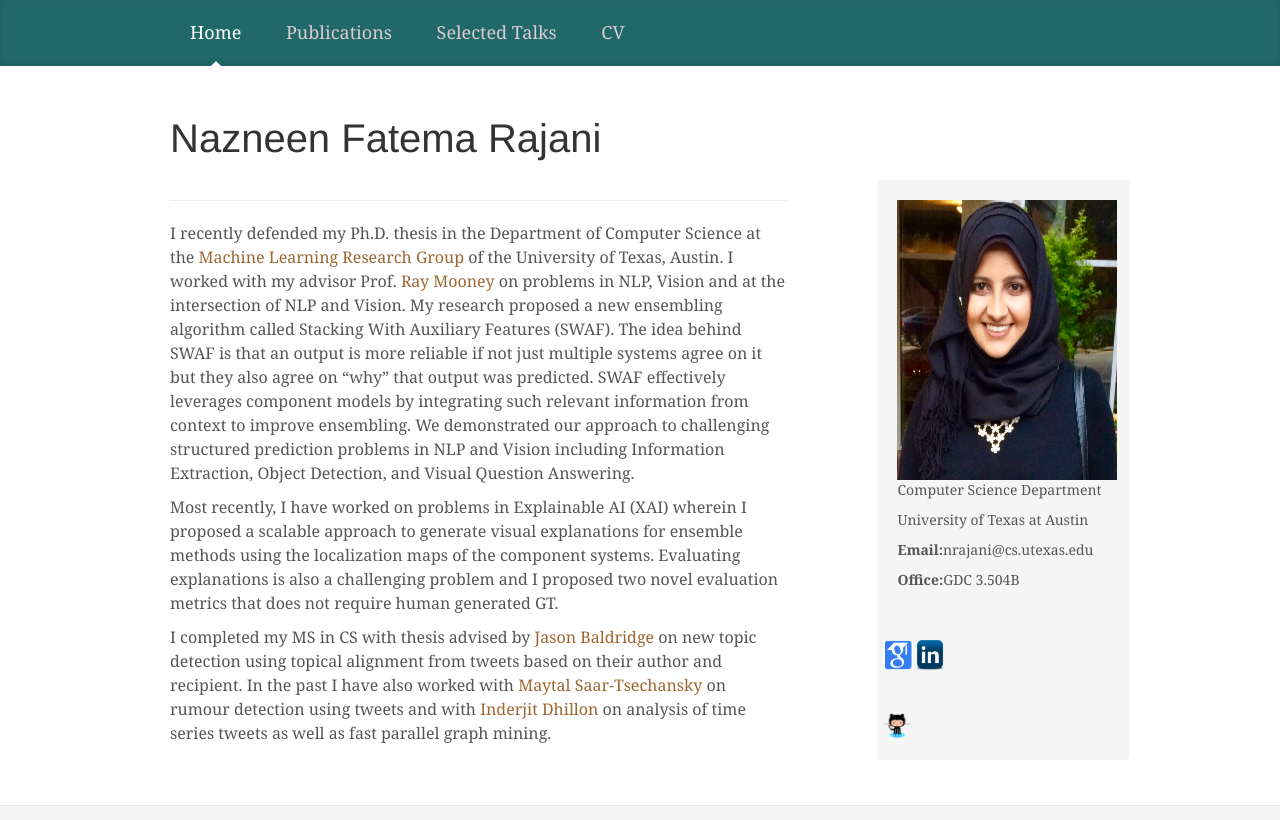
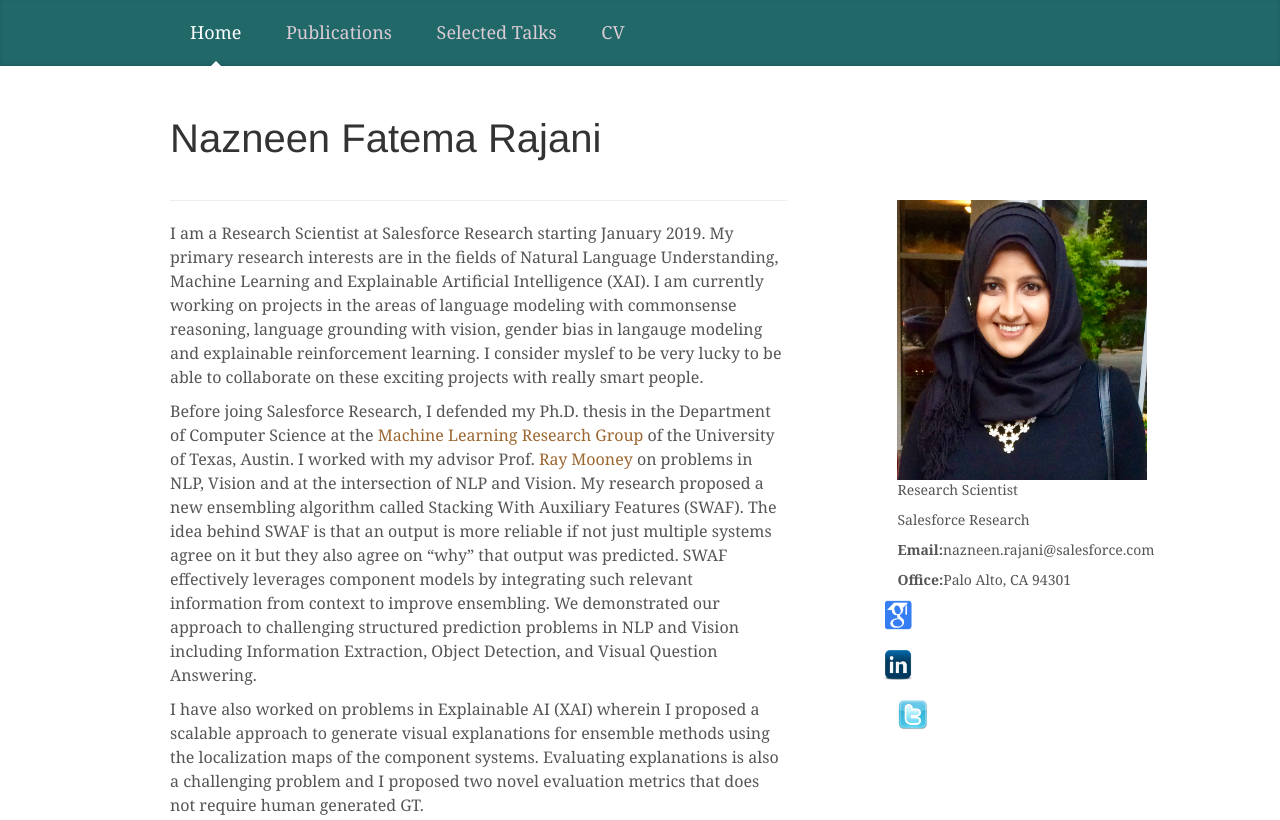
Before and after one commit to nazneenrajani/nazneenrajani.github.io, a plain HTML site: page index.html in a window 1280 px wide. Shown: the top 820 px of the page. Drawn offline with nearby package versions, Linux system fonts and the light colour scheme.

Commit message:
Latest changes

```diff
--- a/assets/main.css
+++ b/assets/main.css
@@ -111,17 +111,18 @@ color : #98A889;
 /* Sidebar modules for boxing content */
 .sidebar-module {
   padding: 15px;
-  margin: 0 -20px 20px;
+  margin: 0 -20px 40px;
 }
 .sidebar-module-inset {
   padding: 20px;
-  background-color: #f5f5f5;
+  width: 280;
+/*  background-color: #f5f5f5;*/
   border-radius: 4px;
 }
 .sidebar-module-inset p:last-child,
 .sidebar-module-inset ul:last-child,
 .sidebar-module-inset ol:last-child {
-  margin-bottom: 40px;
+  margin-bottom: 20px;
 }
 
 
--- a/index.html
+++ b/index.html
@@ -12,7 +12,7 @@
 
     <link href="https://maxcdn.bootstrapcdn.com/bootstrap/3.3.5/css/bootstrap.min.css" rel="stylesheet">
     <link href="assets/main.css" rel="stylesheet">
-   <link rel="icon" href="favicon.png">
+   <link rel="icon" href="sfr.png">
 <!-- HTML5 shim and Respond.js for IE8 support of HTML5 elements and media queries -->
     <!--[if lt IE 9]>
       <script src="https://oss.maxcdn.com/html5shiv/3.7.2/html5shiv.min.js"></script>
@@ -57,11 +57,13 @@
 
             <hr>
           <div class="blog-post" id="research"><!--research-->
-            <p>I recently defended my Ph.D. thesis in the Department of Computer Science at the <a href="https://www.cs.utexas.edu/~ml/">Machine Learning Research Group</a> of the University of Texas, Austin. I worked with my advisor Prof. <a href="https://www.cs.utexas.edu/~mooney">Ray Mooney</a> on problems in NLP, Vision and at the intersection of NLP and Vision. My research proposed a new ensembling algorithm called Stacking With Auxiliary Features (SWAF).  The idea behind SWAF is that an output is more reliable if not just multiple systems agree on it but they also agree on “why” that output was predicted. SWAF effectively leverages component models by integrating such relevant information from context to improve ensembling. We demonstrated our approach to challenging structured prediction problems in NLP and Vision including Information Extraction, Object Detection, and Visual Question Answering.
+		  <p> I am a Research Scientist at Salesforce Research starting January 2019. My primary research interests are in the fields of Natural Language Understanding, Machine Learning and Explainable Artificial Intelligence (XAI). I am currently working on projects in the areas of language modeling with commonsense reasoning, language grounding with vision, gender bias in langauge modeling and explainable reinforcement learning. I consider myslef to be very lucky to be able to collaborate on these exciting projects with really smart people.
+		  </p>
+		  <p>Before joing Salesforce Research, I defended my Ph.D. thesis in the Department of Computer Science at the <a href="https://www.cs.utexas.edu/~ml/">Machine Learning Research Group</a> of the University of Texas, Austin. I worked with my advisor Prof. <a href="https://www.cs.utexas.edu/~mooney">Ray Mooney</a> on problems in NLP, Vision and at the intersection of NLP and Vision. My research proposed a new ensembling algorithm called Stacking With Auxiliary Features (SWAF).  The idea behind SWAF is that an output is more reliable if not just multiple systems agree on it but they also agree on “why” that output was predicted. SWAF effectively leverages component models by integrating such relevant information from context to improve ensembling. We demonstrated our approach to challenging structured prediction problems in NLP and Vision including Information Extraction, Object Detection, and Visual Question Answering.
 </p>
 
 <p>
-Most recently, I have worked on problems in Explainable AI (XAI) wherein I proposed a scalable approach to generate visual explanations for ensemble methods using the localization maps of the component systems. Evaluating explanations is also a challenging problem and I proposed two novel evaluation metrics that does not require human generated GT.
+I have also worked on problems in Explainable AI (XAI) wherein I proposed a scalable approach to generate visual explanations for ensemble methods using the localization maps of the component systems. Evaluating explanations is also a challenging problem and I proposed two novel evaluation metrics that does not require human generated GT.
 </p>
 
 <p>I completed my MS in CS with thesis advised by  <a href="http://www.jasonbaldridge.com/">Jason Baldridge</a> on new topic detection using topical alignment from tweets based on their author and recipient. In the past I have also worked with <a href="http://www.mccombs.utexas.edu/execed/faculty/maytal-saar-tsechansky"> Maytal Saar-Tsechansky</a> on rumour detection using tweets and with <a href="https://www.cs.utexas.edu/~inderjit/">Inderjit Dhillon</a> on analysis of time series tweets as well as fast parallel graph mining.</a></p>
@@ -71,22 +73,20 @@ Most recently, I have worked on problems in Explainable AI (XAI) wherein I propo
 
         <div class="col-sm-3 col-sm-offset-1 blog-sidebar">
           <div class="sidebar-module sidebar-module-inset">
-          <img align=left width="220" height="280" src="nazneen_headshot.jpg"/>
-            <p>Computer Science Department</p>
-            <p>University of Texas at Austin</p>
-            <p><strong>Email:</strong>nrajani@cs.utexas.edu</p>
-            <p><strong>Office:</strong>GDC 3.504B</p>
+          <img align=left width="250" height="280" src="nazneen_headshot.jpg"/>
+            <p>Research Scientist</p>
+            <p>Salesforce Research</p>
+            <p><strong>Email:</strong>nazneen.rajani@salesforce.com</p>
+            <p><strong>Office:</strong>Palo Alto, CA 94301</p>
 	<div class="row">
   	<div class="column">
-	    <p><a href="https://scholar.google.com/citations?user=eIRG81YAAAAJ&hl=en" target="_blank"><img src="scholar.png" height="30" width="30" align="left" hspace="1"></a></p>
+	    <p><a href="https://scholar.google.com/citations?user=eIRG81YAAAAJ&hl=en" target="_blank"><img src="scholar.png" height="30" width="30" align="center" hspace="1"></a></p>
         </div>
  	 <div class="column">
 	<p><a href="http://in.linkedin.com/in/nazneenrajani" target="_blank"><img src="linkedin.png" height="30" width="30" align="center" hspace="1"></a></p>
 	</div>
- 	 <div class="column">
-	<p><a href="https://github.com/nrajani/" target="_blank"><img src="octocat.png" height="30" width="30" align="left" ></a></p>
-	</div>
-	</div>
+	</div class="column">
+	<p><a href="https://twitter.com/nazneenrajani" target="_blank"><img src="twitter.jpg" height="30" width="30" align="center" hspace="1"></a></p>
 	</div>
         </div><!-- /.blog-sidebar -->
 
```
Also changed, not shown: publications.html (+6 -4 lines), sfr.png (added), 1 other file.
